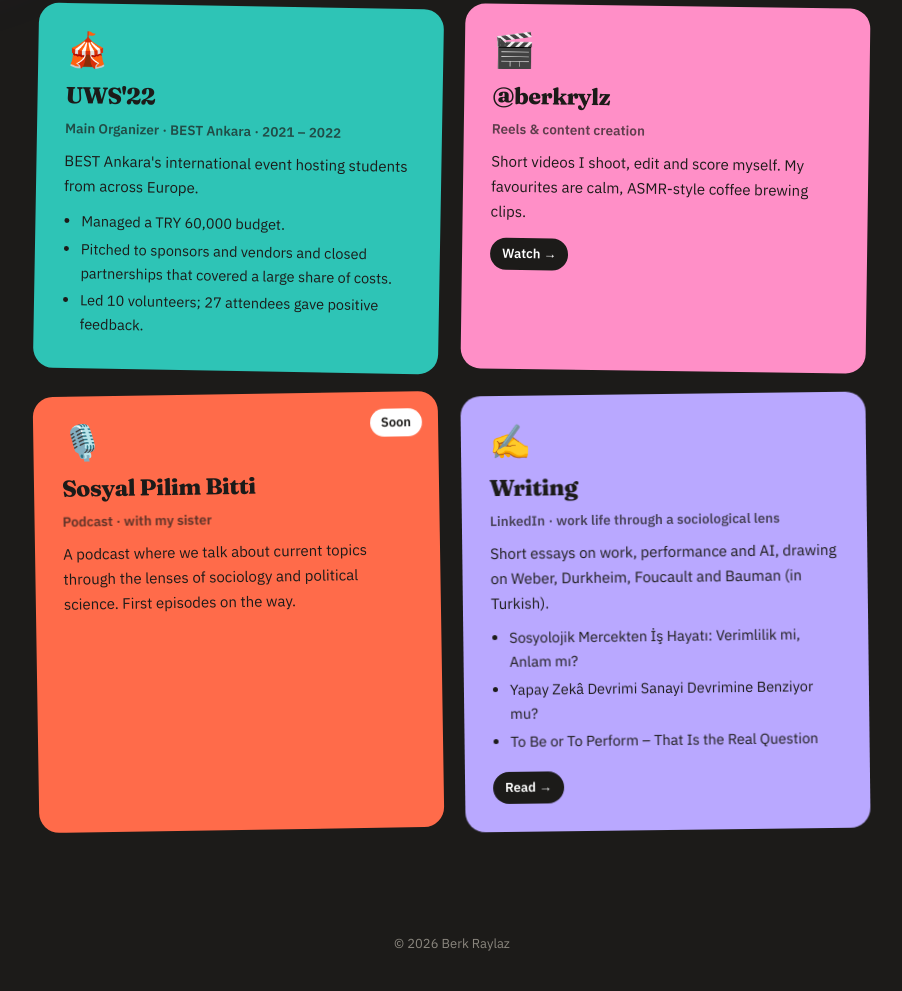
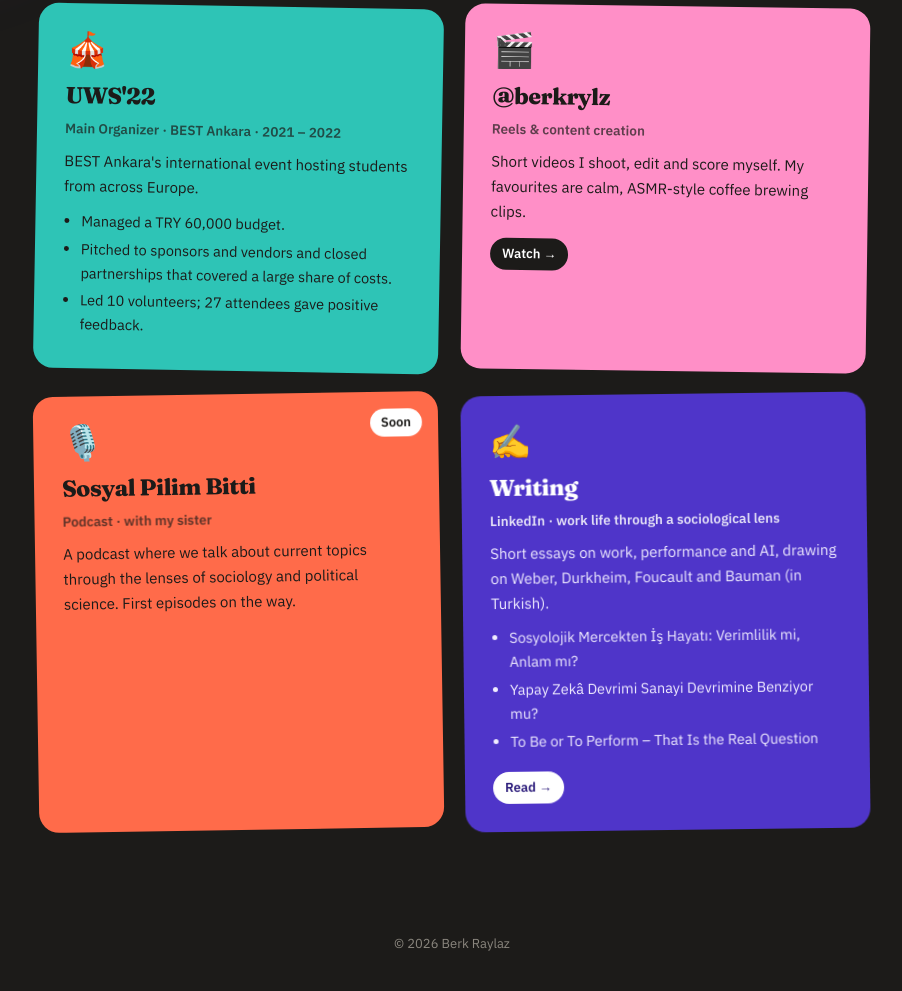
Before and after one commit to BerkRaylaz/BerkRaylaz.github.io, a plain HTML site: page projects.html in a window 1280 px wide. Shown: the part 993-1984 px from the top of the page, without its empty margins (188-1090 px from the left). Drawn offline with Linux system fonts and the light colour scheme.

Commit message:
Projects: fix Writing card contrast
Co-Authored-By: Claude Opus 5.5 <noreply@anthropic.com>
Claude-Session: https://claude.ai/code/session_01VcQi9LBJS3k8i4yj8RW2ZB

```diff
--- a/style.css
+++ b/style.css
@@ -151,7 +151,10 @@ html[lang=en] [data-en]{display:revert}
 .card.wide{grid-column:1/-1}
 .card.c1.wide{transform:rotate(-.5deg)}
 .card.c1.wide:hover{transform:rotate(0) translateY(-4px)}
-.card.c5{background:#b9a8ff;transform:rotate(-.7deg)}
+.card.c5{background:#4f35c9;color:#fff;transform:rotate(-.7deg)}
+.card.c5 .meta{opacity:.85}
+.card.c5 p,.card.c5 li{color:#f1edff}
+.card.c5 .pill{background:#fff;color:#2a1a7a}
 .tl{list-style:none;margin:20px 0 0;padding:0 0 0 22px;border-left:2px solid rgba(28,27,25,.25)}
 .tl li{position:relative;padding:0 0 18px;font-size:14.8px}
 .tl li:last-child{padding-bottom:0}
```
